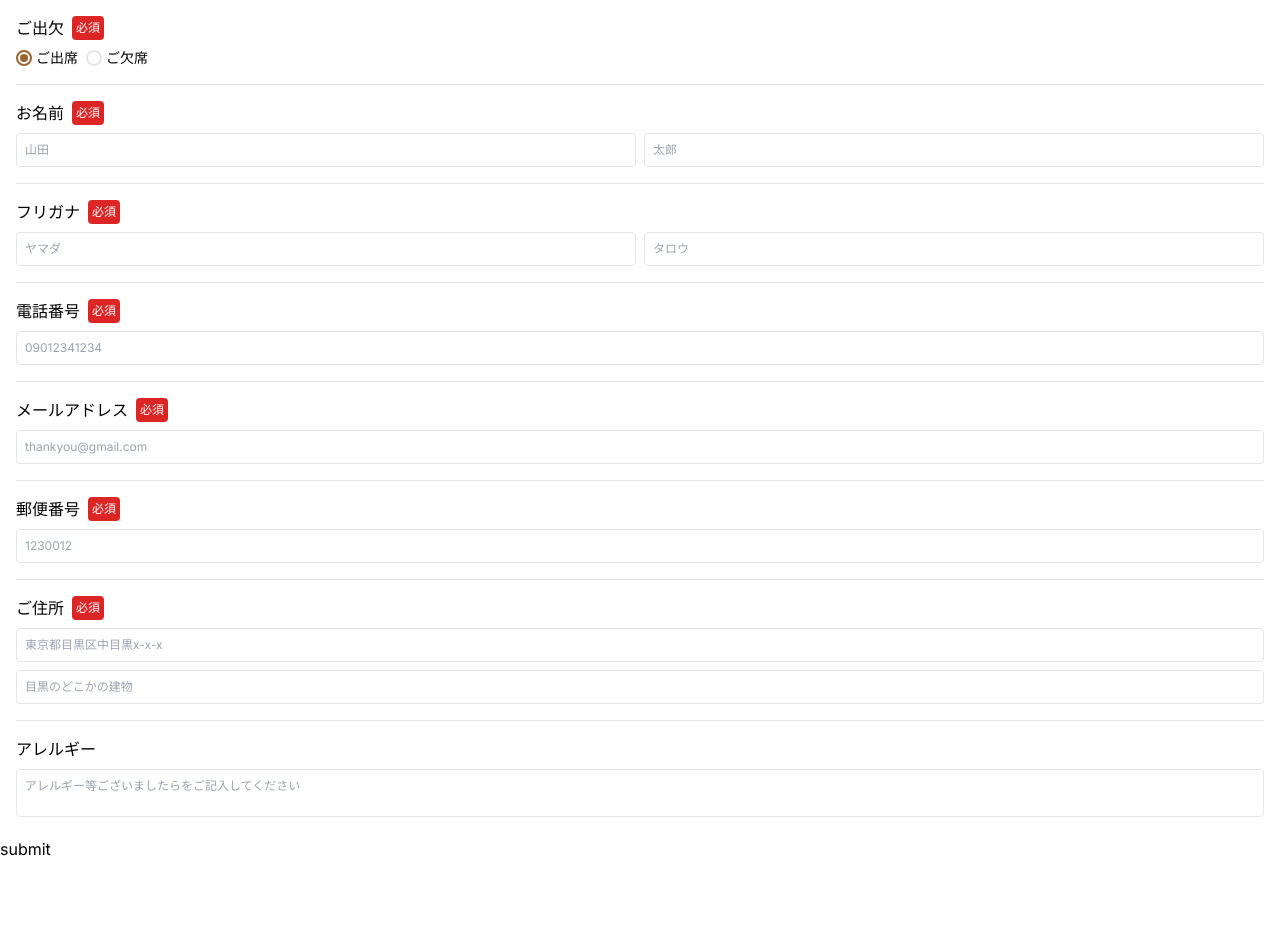
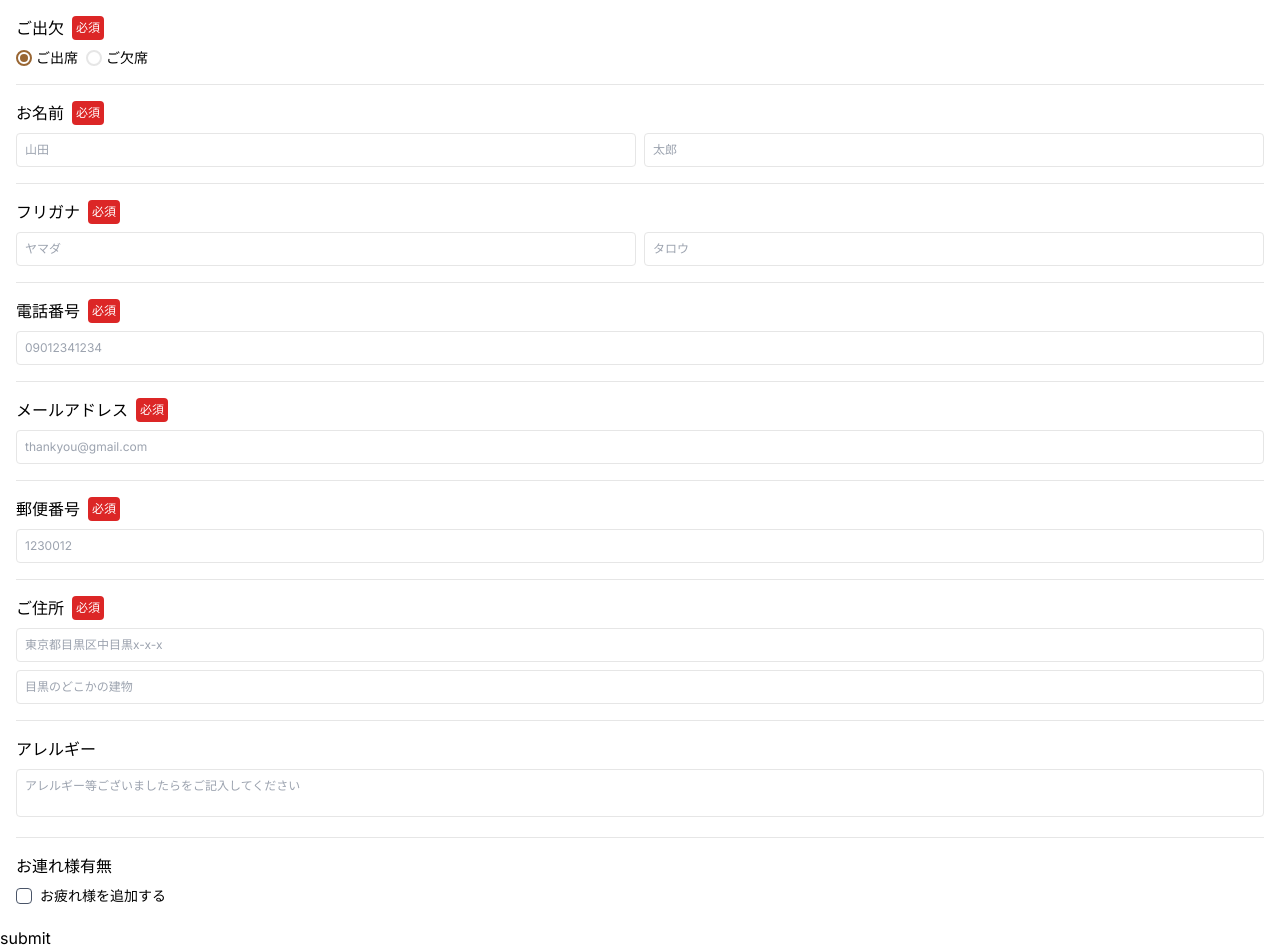
Before and after one commit to JangYoonsung/wedding_card, a Next.js app: page / in a window 1280 px wide. Before the commit the page ends 861 px from the top, so only its background shows below. Built offline with nearby package versions, Linux system fonts and the light colour scheme.

Commit message:
feat: checkbox란 추가

```diff
--- a/src/container/CardForm.tsx
+++ b/src/container/CardForm.tsx
@@ -1,4 +1,5 @@
 'use client';
+import Checkbox from '@/components/Checkbox';
 import Divider from '@/components/Divider';
 import Input from '@/components/Input';
 import Label from '@/components/Label';
@@ -186,6 +187,14 @@ const CardForm = () => {
           register={register}
         />
       </fieldset>
+      <Divider classes="mx-4" />
+
+      <fieldset className="p-4">
+        <Label text="お連れ様有無" />
+        <Checkbox name="isAccompanied" errors={errors} register={register}>
+          お疲れ様を追加する
+        </Checkbox>
+      </fieldset>
 
       <button type="submit">submit</button>
     </form>
```
